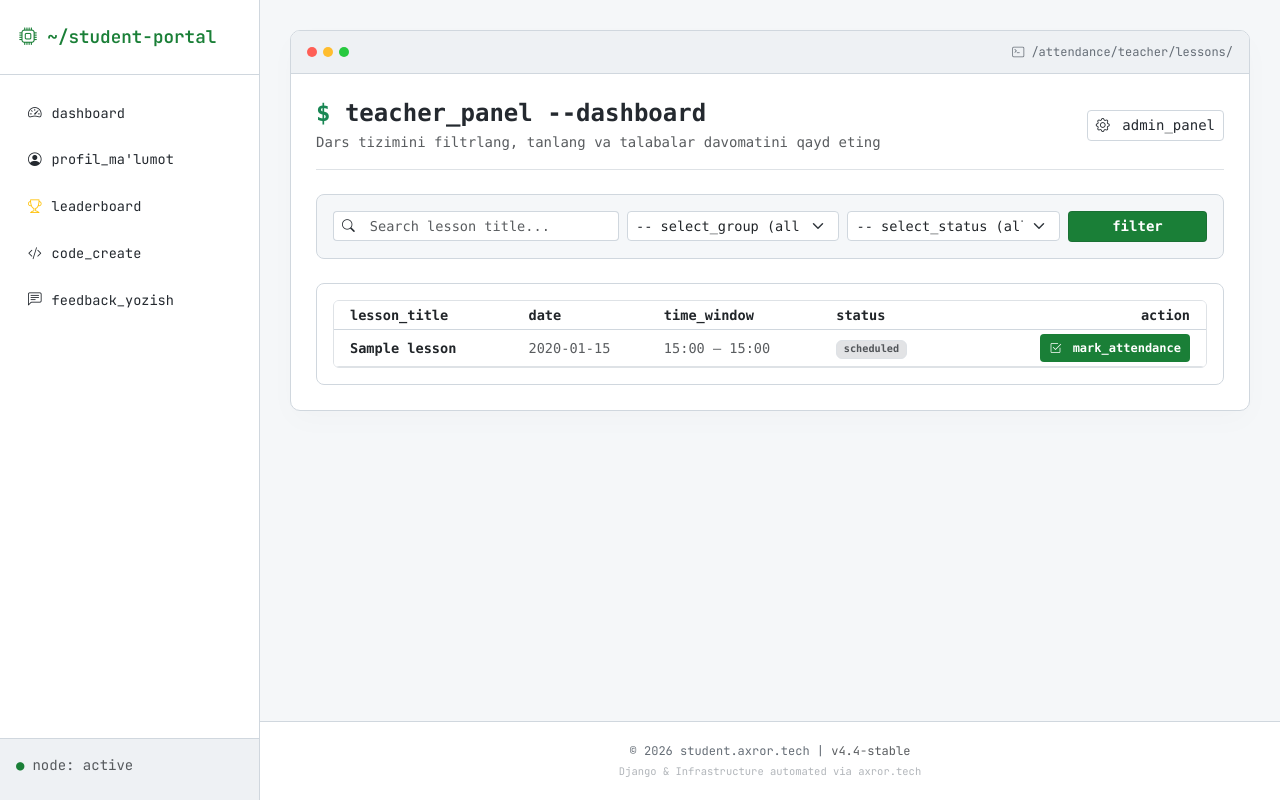
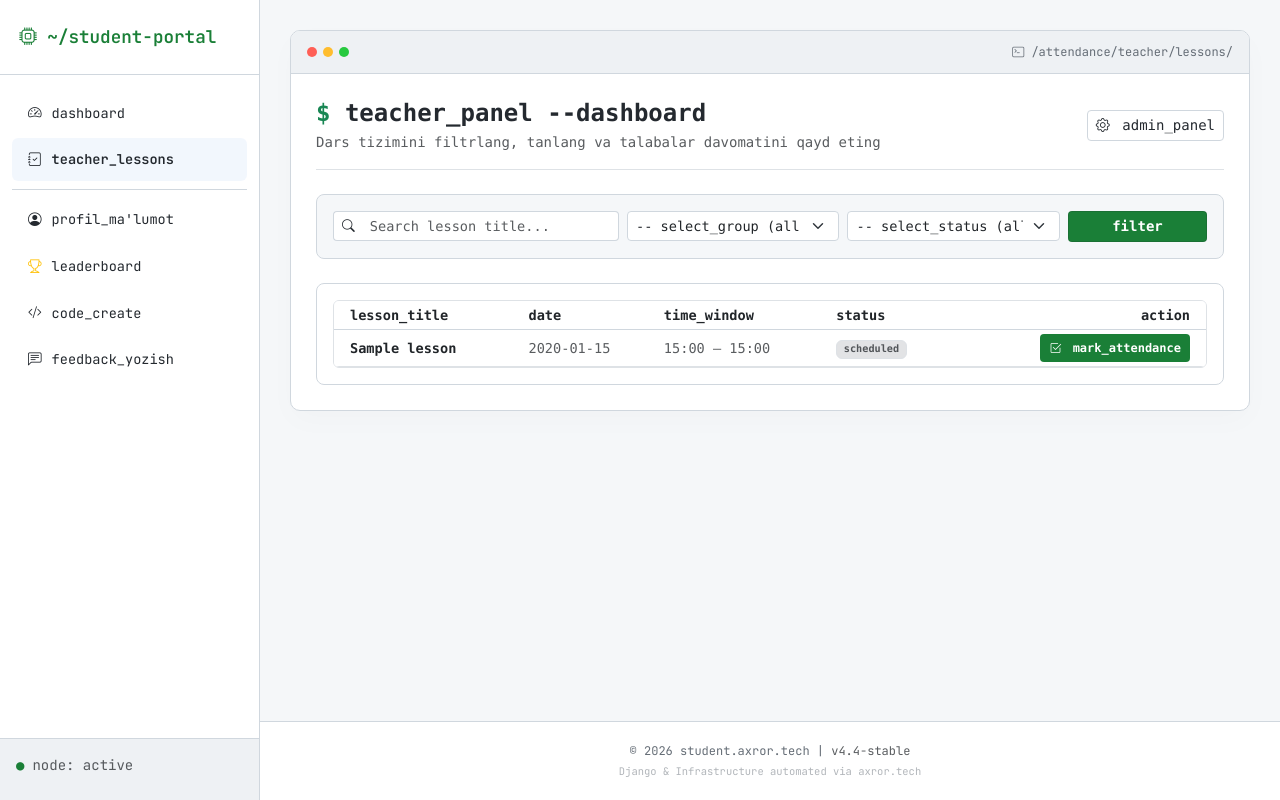
Before and after one commit to axrorback/student-axror, a Django app: page /attendance/teacher/lessons/ in a window 1280 px wide. Run offline with Django 5.2, Linux system fonts and the light colour scheme; a user stored in the database is signed in; tables that the repository leaves empty hold one stand-in row (values such as "Sample post"); some libraries are stand-ins or nearby versions.

Commit message:
Add teacher lessons link to sidebar for staff users, improve visibility and navigation for authenticated staff

```diff
--- a/templates/base.html
+++ b/templates/base.html
@@ -220,6 +220,15 @@
                             <i class="bi bi-speedometer2"></i> dashboard
                         </a>
                     </li>
+
+                    {% if user.is_authenticated and user.is_staff %}
+                        <li class="sidebar-item border-bottom border-dashed pb-2 mb-2" style="border-color: var(--border) !important;">
+                            <a class="sidebar-link text-primary fw-semibold" href="{% url 'teacher_lessons' %}" style="background: rgba(9, 105, 218, 0.05);">
+                                <i class="bi bi-journal-check"></i> teacher_lessons
+                            </a>
+                        </li>
+                    {% endif %}
+
                     <li class="sidebar-item">
                         <a class="sidebar-link" href="{% url 'profile' %}">
                             <i class="bi bi-person-circle"></i> profil_ma'lumot
@@ -275,16 +284,23 @@
     <div class="offcanvas offcanvas-start" tabindex="-1" id="mobileSidebar" style="width: var(--sidebar-width); font-family: var(--font-mono);">
         <div class="offcanvas-header border-bottom">
             <h5 class="offcanvas-title text-success fw-bold"><i class="bi bi-cpu"></i> Navigation</h5>
-            <button type="button" class="btn-close shadow-none" data-bs-shadow="none" data-bs-dismiss="offcanvas"></button>
+            <button type="button" class="btn-close shadow-none" data-bs-dismiss="offcanvas"></button>
         </div>
         <div class="offcanvas-body d-flex flex-column justify-content-between p-0">
             <ul class="sidebar-menu">
                 <li class="sidebar-item"><a class="sidebar-link" href="{% url 'dashboard' %}"><i class="bi bi-speedometer2"></i> dashboard</a></li>
+
+                {% if user.is_authenticated and user.is_staff %}
+                    <li class="sidebar-item border-bottom pb-2 mb-2">
+                        <a class="sidebar-link text-primary fw-semibold" href="{% url 'teacher_lessons' %}" style="background: rgba(9, 105, 218, 0.05);"><i class="bi bi-journal-check"></i> teacher_lessons</a>
+                    </li>
+                {% endif %}
+
                 <li class="sidebar-item"><a class="sidebar-link" href="{% url 'profile' %}"><i class="bi bi-person-circle"></i> profil</a></li>
                 <li class="sidebar-item"><a class="sidebar-link" href="{% url 'leaderboard' %}"><i class="bi bi-trophy"></i> leaderboard</a></li>
                 <li class="sidebar-item"><a class="sidebar-link" href="{% url 'create_paste' %}"><i class="bi bi-code-slash"></i> code_create</a></li>
                 <li class="sidebar-item"><a class="sidebar-link" href="{% url 'feedback' %}"><i class="bi bi-chat-left-text"></i> feedback</a></li>
-                {% if request.session.student_auid %}
+                {% if request.session.student_auid or user.is_authenticated %}
                     <li class="sidebar-item border-top mt-2 pt-2">
                         <a class="sidebar-link text-danger" href="{% url 'student_logout' %}"><i class="bi bi-box-arrow-right"></i> chiqish</a>
                     </li>
```
